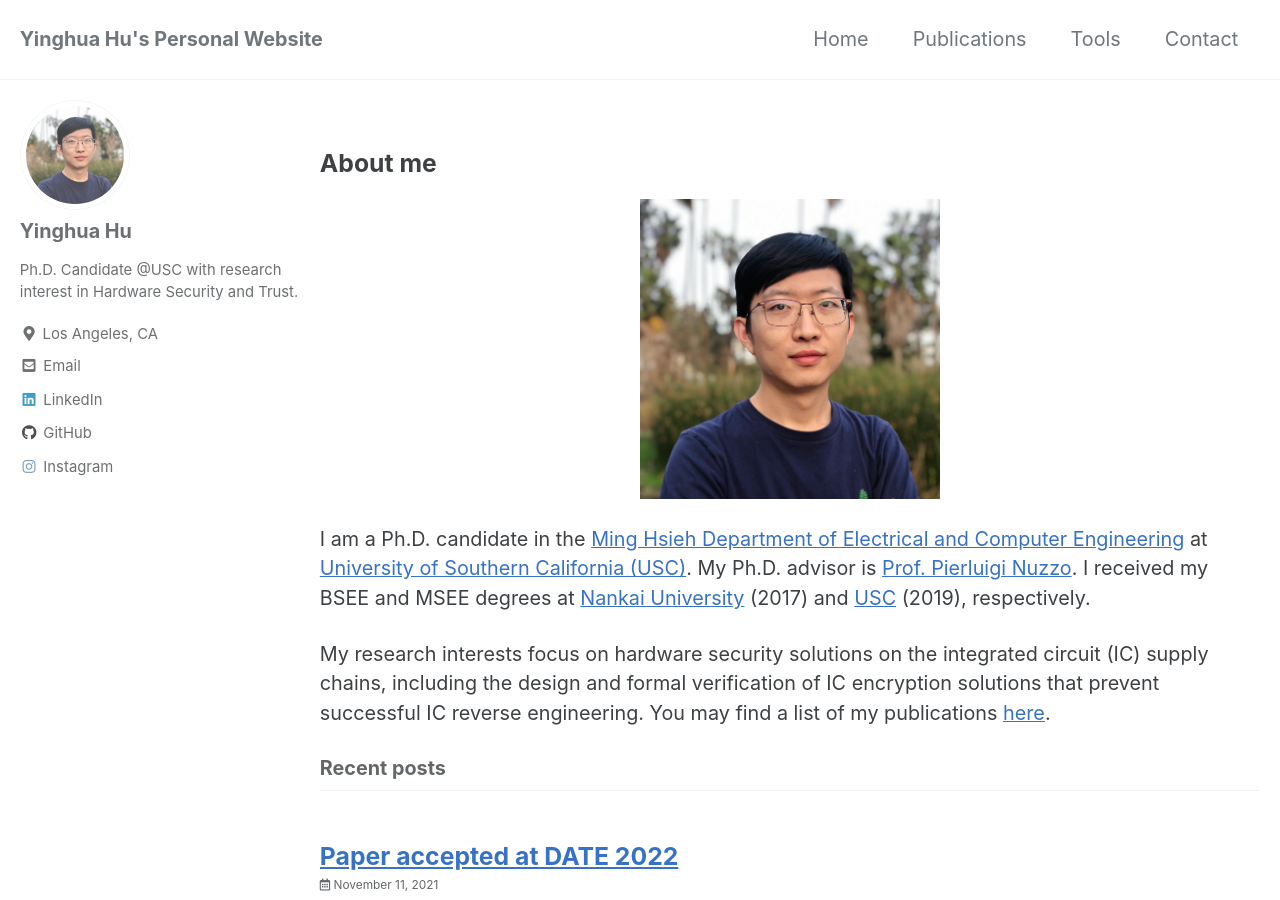
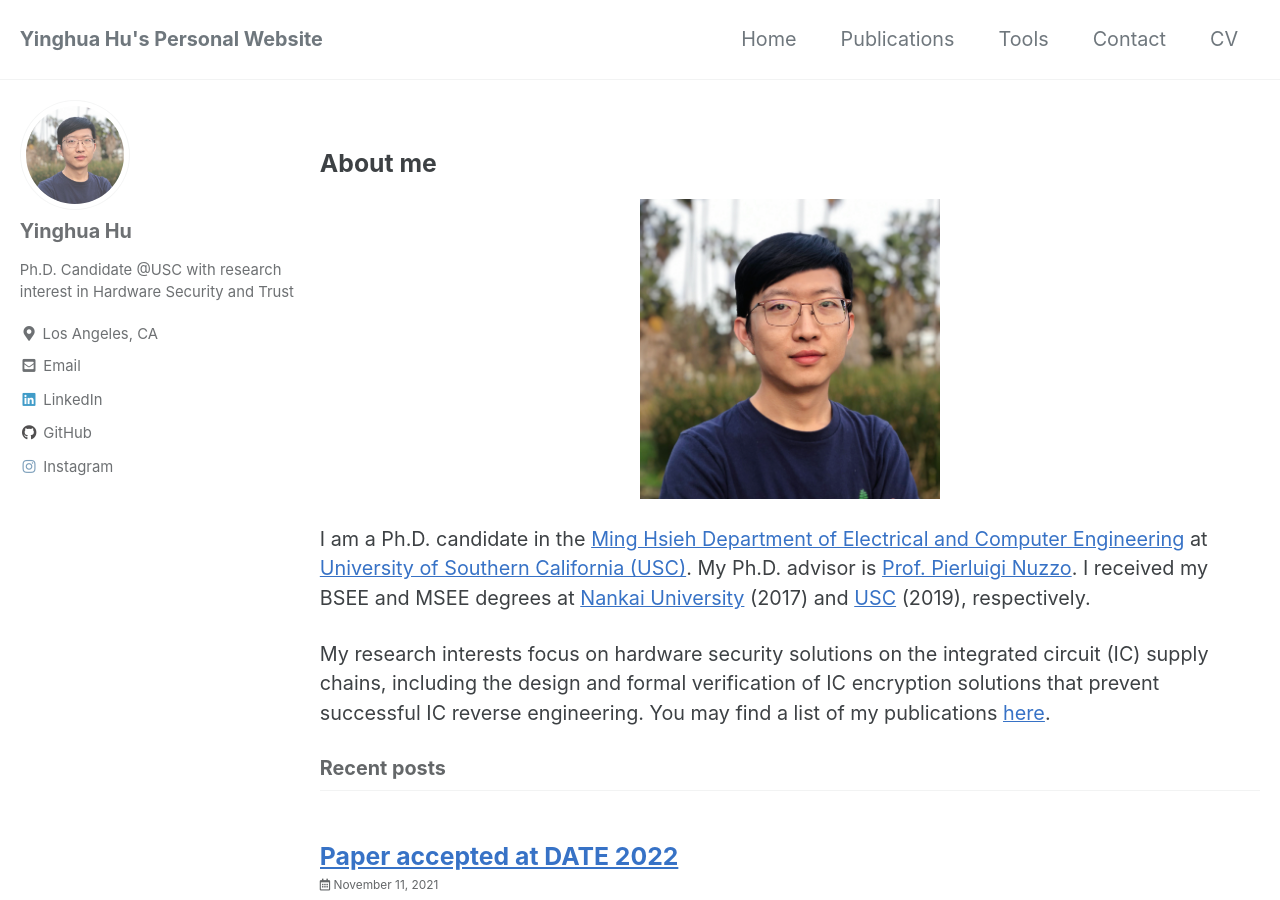
Before and after one commit to yinghuah/yinghuah.github.io, a Jekyll site: the page built from index.html, in a window 1280 px wide and 900 px high. Built offline with Jekyll 4.4.1, drawn with Linux system fonts in a browser that asks for light colours; cached includes are drawn as plain includes; the list of posts is cut into pages by our own code.

Commit message:
Uploaded CV

```diff
--- a/_config.yml
+++ b/_config.yml
@@ -103,7 +103,7 @@ analytics:
 author:
   name             : "Yinghua Hu"
   avatar           : "/assets/images/Yinghua_Hu_profile.JPG"
-  bio              : "Ph.D. Candidate @USC with research interest in Hardware Security and Trust."
+  bio              : "Ph.D. Candidate @USC with research interest in Hardware Security and Trust"
   location         : "Los Angeles, CA"
   email            : # "yinghuah AT usc DOT edu"
   links:
--- a/_data/navigation.yml
+++ b/_data/navigation.yml
@@ -12,7 +12,7 @@ main:
     url: /tool/
   - title: "Contact"
     url: /contact/
-  # - title: "CV"
-  #   url: /
+  - title: "CV"
+    url: /assets/images/CV_Yinghua.pdf
   # - title: "Sitemap"
   #   url: /sitemap/
```
Also changed, not shown: 1 other file.
